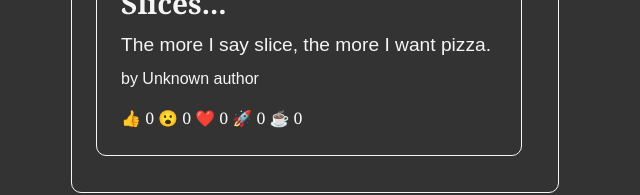
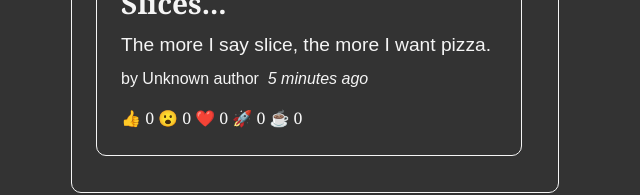
Before and after one commit to fikireab-m/Blog-Flow, a React (Vite) app: page / in a window 1280 px wide. Shown: the part 610-805 px from the top of the page, without its empty margins (319-959 px from the left). Built offline with nearby package versions, Linux system fonts and the light colour scheme.

Commit message:
timestamp

```diff
--- a/src/components/PostTile.jsx
+++ b/src/components/PostTile.jsx
@@ -1,6 +1,7 @@
 import PropTypes from "prop-types";
 import PostAuthor from "./PostAuthor";
 import ReactionButtons from "./ReactionButtons";
+import TimeAgo from "./TimeAgo";
 
 const PostTile = ({ post }) => {
   return (
@@ -10,6 +11,7 @@
         <p>{post.content.substring(0, 100)}</p>
         <p className="postCredit">
           <PostAuthor userId={post.userId} />
+          <TimeAgo timestamp={post.date} />
         </p>
         <ReactionButtons post={post} />
       </article>
--- /dev/null
+++ b/src/components/TimeAgo.jsx
@@ -0,0 +1,19 @@
+import { parseISO, formatDistanceToNow } from "date-fns";
+import PropTypes from "prop-types";
+
+const TimeAgo = ({ timestamp }) => {
+  let timeAgo = "";
+  if (timestamp) {
+    const date = parseISO(timestamp);
+    const timePeriod = formatDistanceToNow(date);
+    timeAgo = `${timePeriod} ago`;
+  }
+
+  return (
+    <span title={timestamp}>
+      &nbsp; <i>{timeAgo}</i>
+    </span>
+  );
+};
+TimeAgo.propTypes = { timestamp: PropTypes.object.isRequired };
+export default TimeAgo;
```
